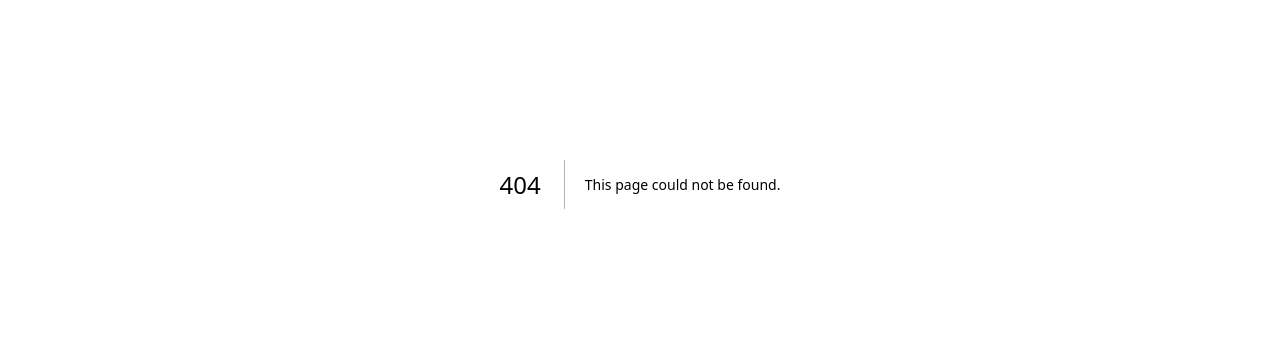
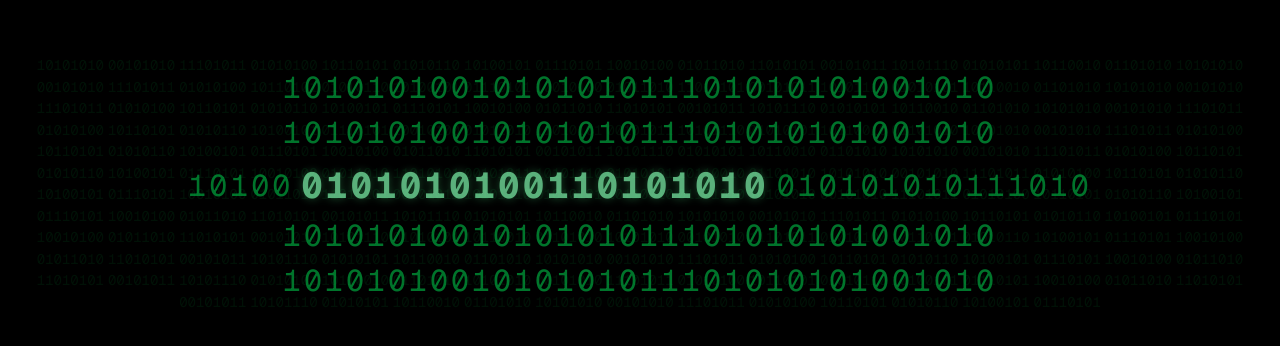
Before and after one commit to harumaki1220/Are-you-a-robot, a Next.js app: page /despair in a window 1280 px wide. Before the commit this address had no page. Shown: the part 216-562 px from the top of the page. Built offline with nearby package versions, Linux system fonts and the light colour scheme.

Commit message:
feat: ロボット認定後の演出ページ（絶望のページ）を実装

```diff
--- /dev/null
+++ b/src/app/despair/page.tsx
@@ -0,0 +1,78 @@
+"use client";
+
+import { useState } from "react";
+
+// 固定のバイナリパターン
+const BINARY_PATTERN = [
+  "10101010",
+  "00101010",
+  "11101011",
+  "01010100",
+  "10110101",
+  "01010110",
+  "10100101",
+  "01110101",
+  "10010100",
+  "01011010",
+  "11010101",
+  "00101011",
+  "10101110",
+  "01010101",
+  "10110010",
+  "01101010",
+];
+
+export default function ResultPage() {
+  const [showWelcome, setShowWelcome] = useState(false);
+
+  return (
+    <div className="min-h-screen bg-black text-green-600 font-mono p-4 flex flex-col items-center justify-center overflow-hidden select-none">
+      {/* 背景の装飾: 固定パターンを繰り返す */}
+      <div className="absolute inset-0 flex flex-wrap content-center justify-center opacity-10 pointer-events-none text-sm leading-tight break-all">
+        {/* 200回繰り返して画面を埋める */}
+        {Array.from({ length: 200 }).map((_, i) => (
+          <span key={i} className="m-0.5">
+            {BINARY_PATTERN[i % BINARY_PATTERN.length]}
+          </span>
+        ))}
+      </div>
+
+      {/* メインコンテンツ */}
+      <div className="z-10 text-center relative">
+        {showWelcome ? (
+          <div className="animate-in fade-in zoom-in duration-500">
+            <div className="text-lg opacity-50 mb-2 animate-pulse">
+              101010100101010101110101010100101010101
+            </div>
+            <h1 className="text-4xl md:text-6xl font-bold text-green-400 tracking-widest animate-pulse drop-shadow-[0_0_10px_rgba(74,222,128,0.8)]">
+              WELCOME TO ROBOT WORLD
+            </h1>
+            <div className="text-lg opacity-50 mt-2 animate-pulse">
+              101010100101010101110101010100101010101
+            </div>
+          </div>
+        ) : (
+          <div className="text-xl md:text-3xl tracking-widest flex flex-col items-center space-y-1 leading-snug">
+            <div className="opacity-70">1010101001010101011101010101001010</div>
+            <div className="opacity-70">1010101001010101011101010101001010</div>
+
+            <div className="flex space-x-1 my-2 items-center">
+              <span className="opacity-70">10100</span>
+              <button
+                onClick={() => setShowWelcome(true)}
+                className="text-2xl md:text-4xl text-green-300 hover:text-green-100 transition-all duration-300 font-bold animate-pulse focus:outline-none focus:ring-2 focus:ring-green-400 rounded px-1 cursor-pointer drop-shadow-[0_0_5px_rgba(74,222,128,0.5)] hover:drop-shadow-[0_0_15px_rgba(74,222,128,1)]"
+                aria-label="ロボット世界への入り口"
+              >
+                0101010100110101010
+              </button>
+              <span className="opacity-70">010101010111010</span>
+            </div>
+
+            <div className="opacity-70">1010101001010101011101010101001010</div>
+            <div className="opacity-70">1010101001010101011101010101001010</div>
+          </div>
+        )}
+      </div>
+    </div>
+  );
+}
```
